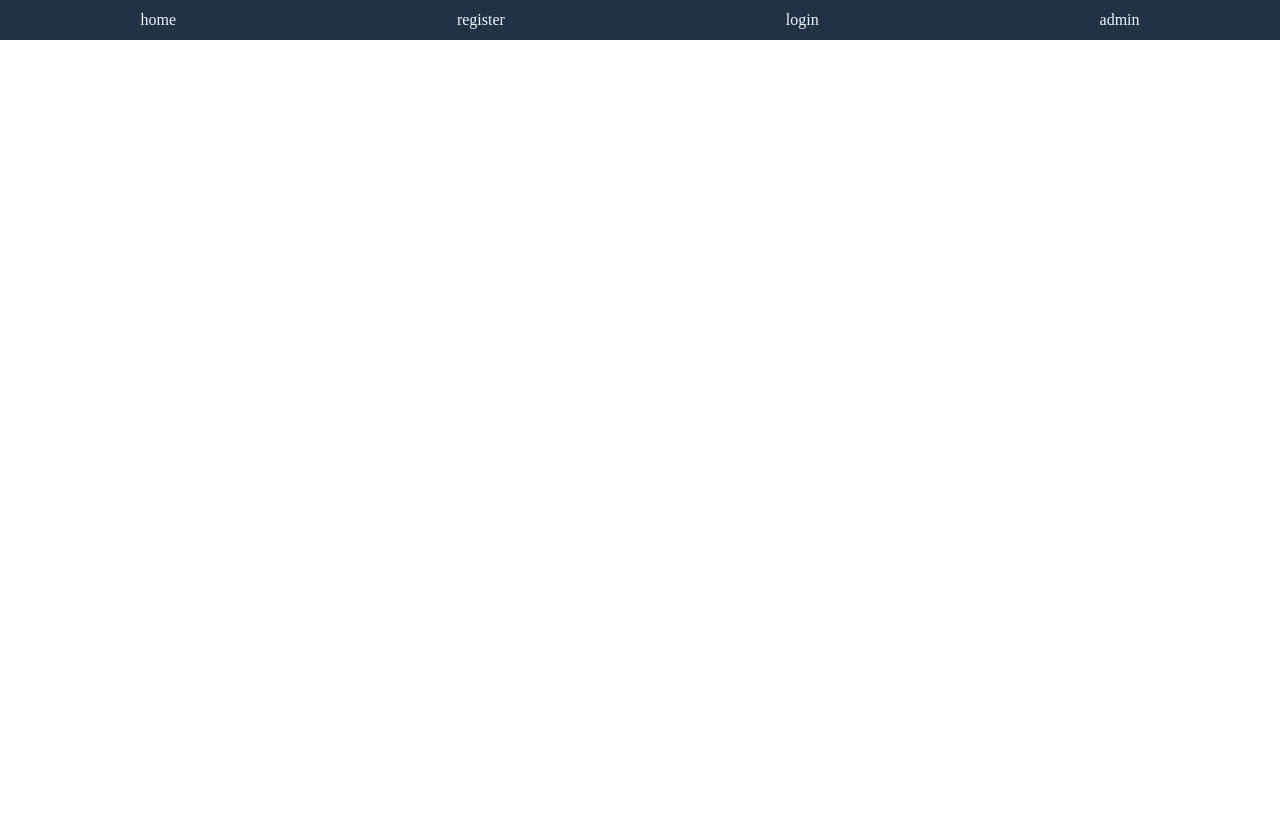
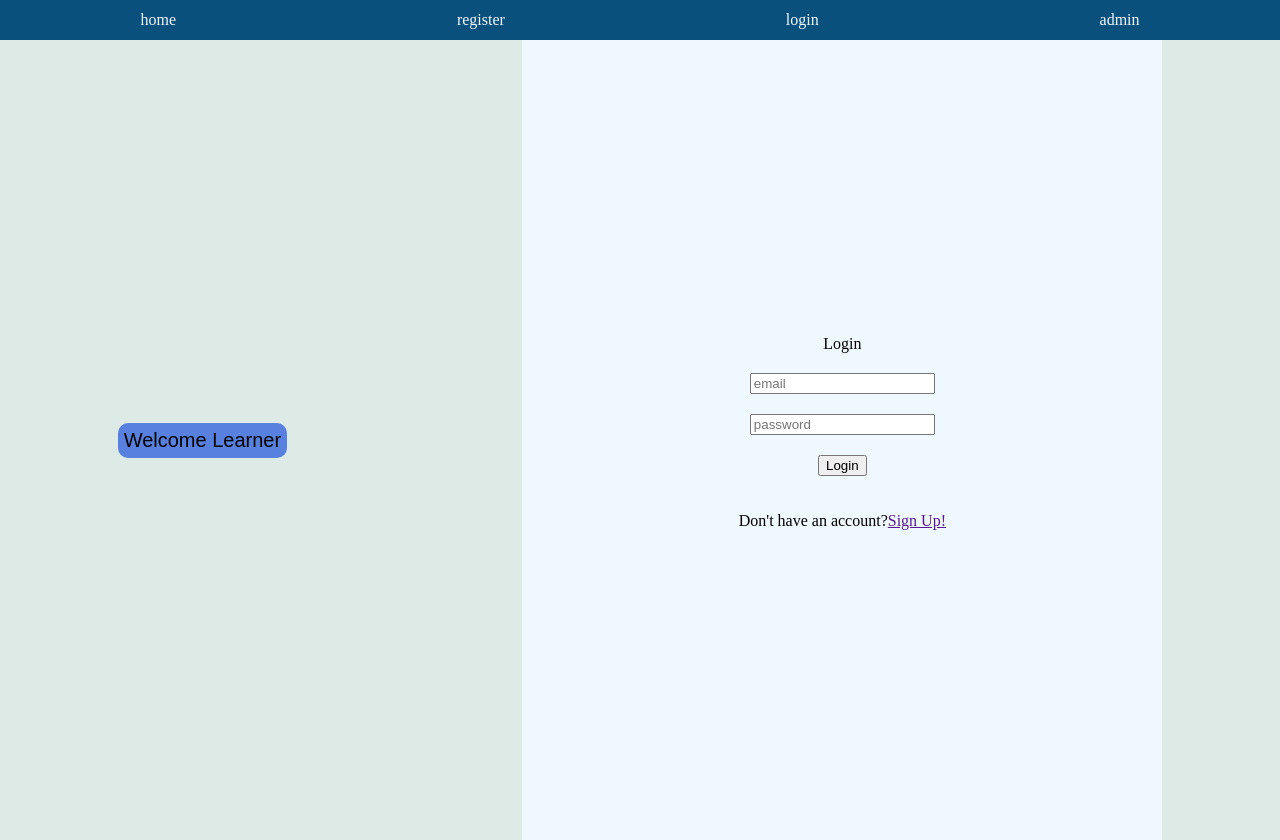
Before and after one commit to nonwor/CGI-hackathon, a React (Vite) app in the folder client/: page / in a window 1280 px wide. Before the commit the page ends 800 px from the top, so only its background shows below. Built offline with nearby package versions, Linux system fonts and the light colour scheme.

Commit message:
created landing page with login for admin and buttin for user

```diff
--- a/client/package.json
+++ b/client/package.json
@@ -10,6 +10,7 @@
     "preview": "vite preview"
   },
   "dependencies": {
+    "@material-tailwind/react": "^2.1.4",
     "axios": "^1.5.1",
     "react": "^18.2.0",
     "react-dom": "^18.2.0",
--- a/client/src/App.jsx
+++ b/client/src/App.jsx
@@ -1,10 +1,12 @@
 import './App.css'
 import NavBar from './components/Navbar.jsx';
+import Home from './pages/Home/Home.jsx';
 
 const App = () => {
   return (
     <div className='app'>
       <NavBar/>
+      <Home/>
     </div>
   );
 }
--- a/client/src/components/NavBar.css
+++ b/client/src/components/NavBar.css
@@ -5,7 +5,7 @@
     overflow: hidden;
     align-items: center;
     height: 40px;
-    background-color: #213245;
+    background-color: rgb(9, 80, 124);
 }
 
 .nav-bar a {
--- a/client/src/pages/Home.jsx
+++ /dev/null
@@ -1 +0,0 @@
-// Home page
--- /dev/null
+++ b/client/src/pages/Home/Home.css
@@ -0,0 +1,32 @@
+.landind-display {
+    display: flex;
+    justify-content: space-around;
+    align-items: center;
+    background-color: rgb(222, 234, 230);
+    height: 100vh;
+}
+
+.learner-section button {
+    background-color: rgb(88, 128, 222);
+    text-align: center;
+    font-size: 20px;
+    padding: 6px;
+    border-radius: 10px;
+    border: none;
+}
+
+.learner-section button:hover {
+    background-color: white;
+    color: black;
+}
+
+.admin-login-form {
+    display: flex;
+    flex-direction: column;
+    justify-content: center;
+    gap: 20px;
+    width: 50vw;
+    height: 100vh;
+    align-items: center;
+    background-color: aliceblue;
+}
--- /dev/null
+++ b/client/src/pages/Home/Home.jsx
@@ -0,0 +1,40 @@
+import React from "react";
+
+import {
+  Card,
+  Input,
+  Checkbox,
+  Button,
+  Typography,
+} from "@material-tailwind/react";
+
+import "./Home.css"
+
+function Home() {
+
+  return (
+    <div className="landind-display">
+
+        <section className="learner-section">
+            <button>Welcome Learner</button>
+
+        </section>
+
+        <section className="admin-section">
+
+          <form className="admin-login-form">
+            <label htmlFor="">Login</label>
+            <input type="text" placeholder="email"/>
+            <input type="text" placeholder="password"/>
+            <button type="submit">Login</button>
+            <p>Don't have an account?
+              <a href="">Sign Up!</a>
+            </p>
+          </form>
+        </section>
+
+    </div>
+  )
+}
+
+export default Home
```
Also changed, not shown: 1 other file (tests, documents, lock files or other folders).
